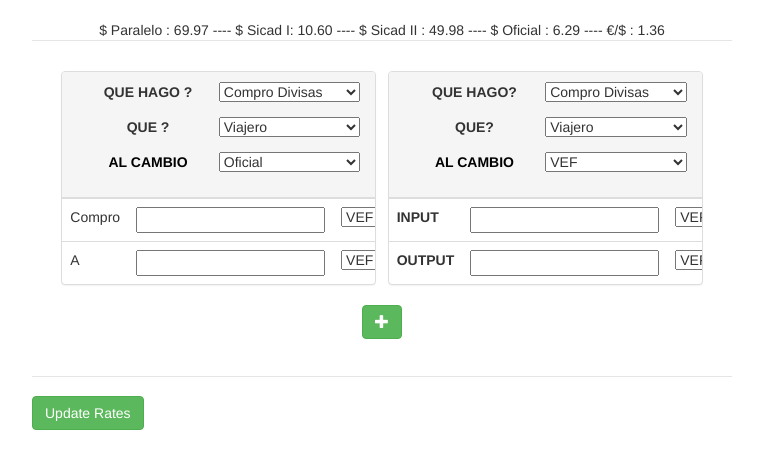
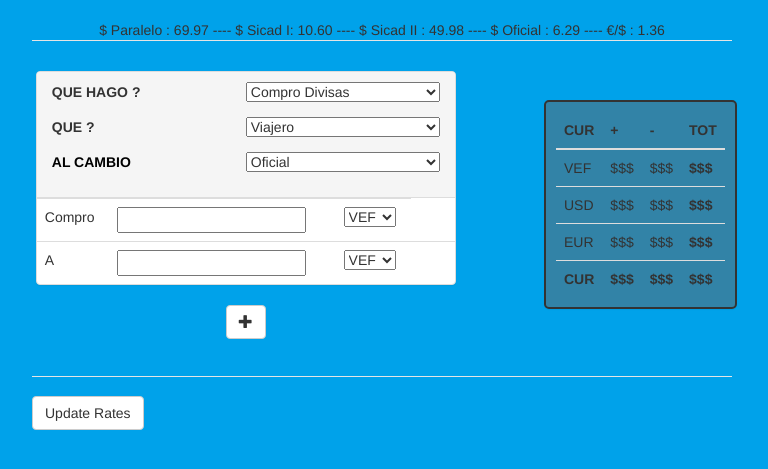
Before and after one commit to tgiard/app-dinero, a PHP site: page / in a window 1280 px wide. Shown: the top 469 px of the page, without its empty margins (258-1026 px from the left). Run offline with PHP 8.4, Linux system fonts and the light colour scheme; some libraries are stand-ins or nearby versions.

Commit message:
total table html

```diff
--- a/app/index.php
+++ b/app/index.php
@@ -30,8 +30,8 @@
 	<div class="header">
 	</div>
 
-<div class="mainPanel" style="margin-top:0.5cm" align="center">
-	<div class="panel panel-default divPost">
+<div class="mainPanel" style="margin-top:0.5cm">
+	<div class="panel panel-default divPost blockPost">
 	  	<div class="panel-heading">
 					<p><label>QUE HAGO ?</label>
 					<select class="in inputAction action" style='width:50%;float:right'>
@@ -47,7 +47,7 @@
 					</p>
 		</div>
 		<div class="table-responsive" contenteditable="true">
-	  		<table class="table" id="testTable" contenteditable="false">
+	  		<table class="table" contenteditable="false">
 				<thead>
 					<tr contenteditable="false">
 					</tr>
@@ -56,7 +56,7 @@
 					<tr>
 		  				<td class="inputLabel">INPUT</td>
 					  	<td class="input">
-							<input type='text' class="in inputAmount Amount" id='input1' ></input>
+							<input type='text' class="in inputAmount Amount" id='input1'></input>
 						</td>
 
 						<td>
@@ -74,73 +74,9 @@
 							<select class="in curChoice toCur" id='tc1'>
 							</select>
 						</td>
-					</tr>
-				</tbody>
-	  		</table>
-
-		</div>
-	</div>
-
-	<div class="panel panel-default divPost">
-	  	<div class="panel-heading">
-					<p><label class=".paramLabel">QUE HAGO?</label>
-					<select class="in inputAction" id='object1' style='width:50%;float:right'>
-						<option value='flight'>Cambio</option>
-						<option value='travel'>Compro</option>
-						<option value='internet'>Vendo</option>
-					</select>
-					</p>
-					<p><label class=".paramLabel">QUE?</label>
-					<select class="in inputObject" id='object1' style='width:50%;float:right''>
-							<option value='flight'>Avion</option>
-						<option value='travel'>Cupo Viajero</option>
-						<option value='internet'>Cupo Internet</option>
-						<option value='creditcard'>Cupo Credito</option>
-						<option value='other' contenteditable="true">Otro</option>
-					</select>
-					</p>
-					<p><label class=".paramLabel">AL CAMBIO</label>
-					<select class="in rateType curChoice" id='type1' style='width:50%;float:right''>
-						<option value='oficial'>Oficial</option>
-						<option value='sicad'>Sicad</option>
-						<option value='sicad2'>Sicad II</option>
-						<option value='paralelo'>Paralelo</option>
-					</select>
-					</p>
-		</div>
-		<div class="table-responsive" contenteditable="true">
-	  		<table class="table" id="testTable" contenteditable="false">
-				<thead>
-					<tr contenteditable="false">
-					</tr>
-				</thead>
-				<tbody>
-					<tr>
-		  				<th>INPUT</th>
-					  	<td class="input">
-							<input type='text' class="in inputAmount Amount" id='input1' ></input>
-						</td>
-
 						<td>
-							<select class="in curChoice fromCur" id='fc1'>
-								<option value='VEF'>VEF</option>
-								<option value='EUR'>EUR</option>
-								<option value='USD'>USD</option>
-							</select>
-						</td>
-					</tr>
-					<tr>
-		  				<th>OUTPUT</th>
-					  	<td>
-							<input type='text' class="outputAmount Amount" id='output1'  readonly style="color=#00FF00">
-							</input>
-						</td>
-						<td>
-							<select class="in curChoice toCur" id='tc1'>
-								<option value='VEF'>VEF</option>
-								<option value='EUR'>EUR</option>
-								<option value='USD'>USD</option>
-							</select>
+							<button type='button' class='btn btn-xs btn-danger bRemoveRow' style="visibility:hidden"><span class='glyphicon glyphicon-trash'></span>
+							</button>
 						</td>
 					</tr>
 				</tbody>
@@ -149,15 +85,21 @@
 		</div>
 	</div>
 
-	<div class="divPost" style="margin-bottom:1cm">
-		<button type="button" class="btn btn-default btn-success" id="bAddRow">
+
+	<div style="margin-bottom:1cm" class="blockPost" align='center'>
+		<button type="button" class="btn btn-default" id="bAddPost">
 			<span class="glyphicon glyphicon-plus"></span>
 		</button>
 	</div>
 
 </div>
+
+	<div class="panel panel-default blockTotal">
+		<table class="table" contenteditable="false">
+		</table>
+	</div>
 	<div class="footer" style='margin-top:0cm'>
-		<button type="button" class="btn btn-default btn-success update">Update Rates</button>
+		<button type="button" class="btn btn-default update">Update Rates</button>
 	</div>
 </div>
 
--- a/app/scripts/main.js
+++ b/app/scripts/main.js
@@ -6,7 +6,7 @@ var otroKey = "otro";
 var actionTypeArr = {"buydiv":divKey, "selldiv":divKey, "buyany":otroKey};
 var actionArr = {"Compro Divisas":"buydiv", "Vendo Divisas":"selldiv", "Compro ...":"buyany"};
 var objectArr = {};
-objectArr[divKey] = ["Viajero", "Internet", "Tarjeta de creidto","Paralelo"];
+objectArr[divKey] = ["Viajero", "Internet", "Tarjeta de creidto","Efectivo"];
 objectArr[otroKey] = ["Avion","Maleta","Otro"];
 var rateTypeArr = ["Oficial","Sicad I","Sicad II","Paralelo"];
 var curArr = ["VEF","USD","EUR"];
@@ -19,26 +19,58 @@ var rateUSDVEFSicad2 = -1;
 var rateUSDVEFSicad1 = 10.60;
 
 //BINDING
-$(".inputAction").change(changeAction);
-$(".inputAmount").on('input',function(){
-	changeInput(this);
-});
-$(".curChoice").change(function(){
-	changeInput($(this).parents(".divPost").find(".inputAmount"));
-});
-$(".rateType").change(function(){
-	changeInput($(this).parents(".divPost").find(".inputAmount"));
-});
-$('.update').click(updateRates);
 initPage();
 
 function initPage(){
+	bindElements();
 	loadChoices(actionArr,$(".inputAction"),0);
 	loadChoices(rateTypeArr,$(".rateType"));
 	loadChoices(curArr,$(".curChoice"));
 //TODO : il lance deux fois changeAction...
 	$(".inputAction").trigger('change');
 	getRates();
+	$('.update').click(updateRates);
+	$('#bAddPost').click(addPost);
+	createTotalTable();
+};
+
+function unbindElements(){
+	$(".inputAction").unbind();
+	$(".inputAmount").unbind();
+	$(".curChoice").unbind();
+	$(".rateType").unbind();
+	$(".bRemoveRow").unbind();
+};
+
+function bindElements(){
+	unbindElements()
+	$(".inputAction").change(changeAction);
+	$(".inputAmount").on('input',function(){
+		changeInput(this);
+	});
+	$(".curChoice").change(function(){
+		changeInput($(this).parents(".divPost").find(".inputAmount"));
+	});
+	$(".rateType").change(function(){
+		changeInput($(this).parents(".divPost").find(".inputAmount"));
+	});
+	$('.bRemoveRow').click(removePost);
+};
+
+function createTotalTable(){
+	console.log("\n---------- CREATING TOTAL TABLE ----------");
+	var cDiv = $(".blockTotal table");
+	var html = [];
+	console.log("table : ");
+	console.log(cDiv);
+	html.push('<thead><th>CUR</th><th>+</th><th>-</th><th>TOT</th></thead><tbody>');
+	$.each(curArr,function(i,v){
+		html.push('<tr><td>'+v+'</td><td>$$$</td><td>$$$</td><th>$$$</th></tr>');
+	});
+	html.push('</tbody>');
+	html.push('<tfoot><th>CUR</th><th>$$$</th><th>$$$</th><th>$$$</th></thead><tfoot>');
+	cDiv.append(html.join(''));
+	console.log("\n---------- END CREATING TOTAL TABLE ----------");
 };
 
 function loadChoices(arr,loc,display){
@@ -180,10 +212,39 @@ function changeInput(e){
 		var cOutput = cAmount*cRate;
 		console.log(cOutput);
 		cPar.find(".outputAmount").val(cOutput.toFixed(2));
+		$(".blockTotal #totalInput").text(cAmount);
 	}else{
 		cPar.find(".outputAmount").val('');
+		$(".blockTotal #totalInput").text('');
 	};
 };
+
+function addPost(){
+	console.log("\n---------- ADD POST ----------");
+	var firstPost = $(".mainPanel .divPost:first");
+	console.log("*** First Post ***")
+	console.log(firstPost);
+	var cClone = firstPost.clone();
+	console.log("*** Clone Post ***")
+	console.log(cClone);
+	var bRemove = $(cClone).find(".bRemoveRow");
+	$(bRemove).css('visibility','visible');
+	console.log("*** Appending To Main Panel ***")
+	$(".mainPanel .divPost:last").after(cClone);
+	console.log("*** Binding Elements ***")
+	bindElements();
+	console.log("---------- END ADD POST ----------\n");
+};
+
+function removePost(){
+	console.log("\n---------- REMOVE POST ----------");
+	$(this).parents(".divPost").remove();
+	console.log("---------- END REMOVE POST ----------\n");
+};
+
+
+
+
 
 function getRates(){
 	$.getJSON("../rates.json", function(data){
@@ -396,5 +457,4 @@ function updateRates(){
 };
 
 
-
 });
--- a/app/styles/main.css
+++ b/app/styles/main.css
@@ -9,6 +9,7 @@
 body {
     padding-top: 20px;
     padding-bottom: 20px;
+	background-color:#00a2ea;
 }
 
 /* Everything but the jumbotron gets side spacing for mobile first views */
@@ -115,11 +116,20 @@ body {
  .select-editable select:focus, .select-editable input:focus {
      outline:none;
  }
-.divPost {
+.blockPost {
 	display:inline-block;
-	width: 45%;
+	width: 60%;
 	margin-left: 0.1cm;
 	margin-right: 0.1cm;
 }
-
+.blockTotal {
+	margin-top: 100px;
+	margin-left: 40%;
+	position:fixed;
+	top:0px;
+	border: 2px solid;
+	border-radius: 5px;
+	padding:10px;
+	background-color:rgba(100,100,100,.5);
 }
+}
```
